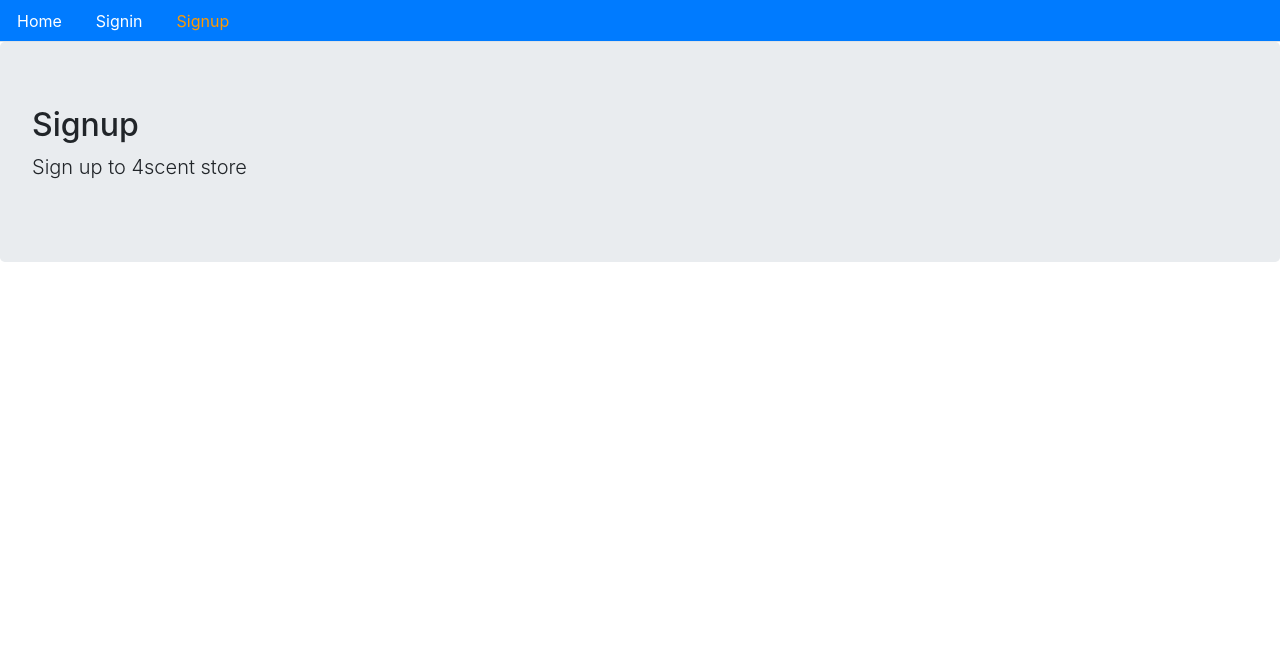
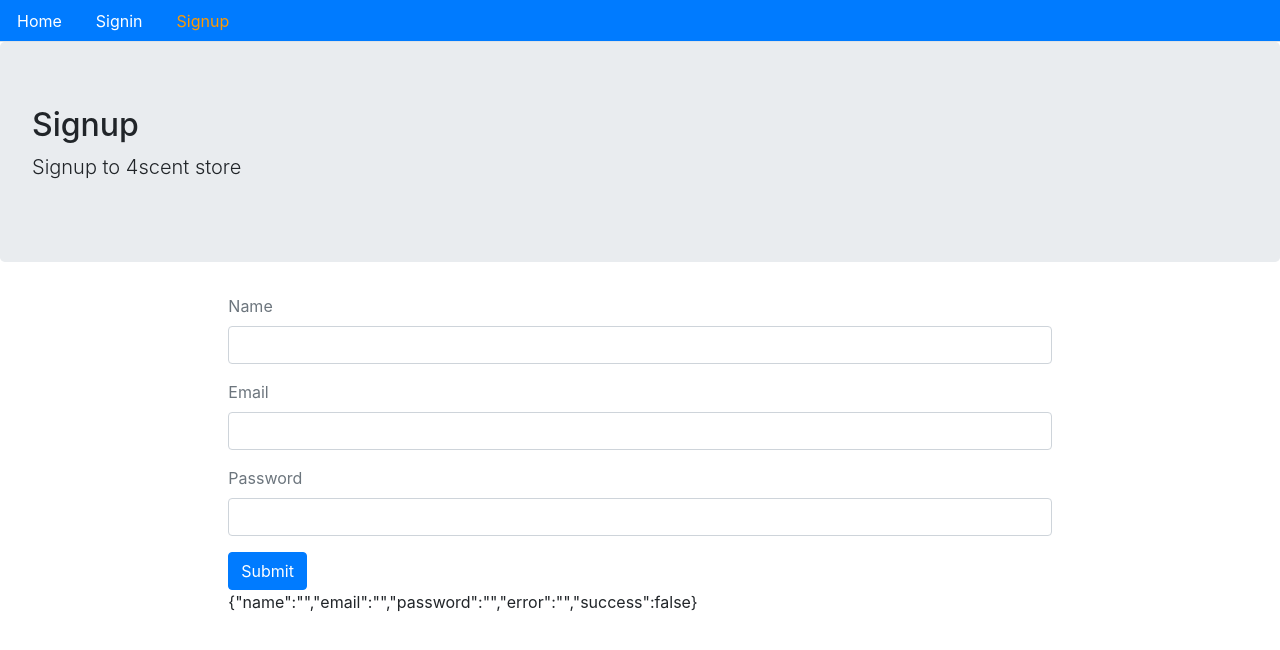
Before and after one commit to sungedo/4scent-front, a React (Create React App) app: page /signup in a window 1280 px wide. Shown: the top 650 px of the page. Built offline with nearby package versions, Linux system fonts and the light colour scheme.

Commit message:
signup handle change

```diff
--- a/package.json
+++ b/package.json
@@ -7,6 +7,7 @@
     "@testing-library/react": "^11.2.2",
     "@testing-library/user-event": "^12.5.0",
     "bootstrap": "^4.5.3",
+    "dotenv": "^8.2.0",
     "react": "^17.0.1",
     "react-dom": "^17.0.1",
     "react-router-dom": "^5.2.0",
--- /dev/null
+++ b/src/config.js
@@ -0,0 +1 @@
+export const API = process.env.REACT_APP_API_URL
--- a/src/core/Home.js
+++ b/src/core/Home.js
@@ -2,7 +2,7 @@ import React from 'react';
 import Layout from './Layout'
 
 const Home = () => (
-    <Layout title="Welcome to 4scent Store" description="We carry high-quality scented products for cars and home decor">
+    <Layout title="Welcome to 4scent Store" description="We carry high-quality scented products for car and home decor">
         ....
     </Layout>
 )
--- a/src/user/Signup.js
+++ b/src/user/Signup.js
@@ -1,8 +1,51 @@
-import React from 'react';
+import React, {useState} from 'react';
 import Layout from '../core/Layout'
+import {API} from '../config'
 
-const Signup = () => (
-    <Layout title="Signup" description="Sign up to 4scent store"></Layout>
-)
+const Signup = () => {
+    const [values, setValues] = useState({
+        name: '',
+        email: '',
+        password: '',
+        error: '',
+        success: false
+    })
+
+    const handleChange = name => event => {
+        setValues({...values, error: false, [name]: event.target.value})
+
+    }
+    const signUpForm = () => (
+        <form>
+            <div className="form-group">
+                <label className='text-muted'>Name</label>
+                <input onChange={handleChange('name')} type="text" className='form-control' />
+            </div>
+
+            <div className="form-group">
+                <label className='text-muted'>Email</label>
+                <input onChange={handleChange('email')} type="email" className='form-control' />
+            </div>
+
+            <div className="form-group">
+                <label className='text-muted'>Password</label>
+                <input onChange={handleChange('password')} type="password" className='form-control' />
+            </div>
+            <button className='btn btn-primary'>
+               Submit
+            </button>
+        </form>
+    )
+    return (
+        <Layout
+            title="Signup"
+            description="Signup to 4scent store"
+            className="container col-md-8 offset-md-2"
+        >
+            {signUpForm()}
+            {JSON.stringify(values)}
+        </Layout>
+    )
+}
 
 export default Signup
```
Also changed, not shown: 2 other files (tests, documents, lock files or other folders).
